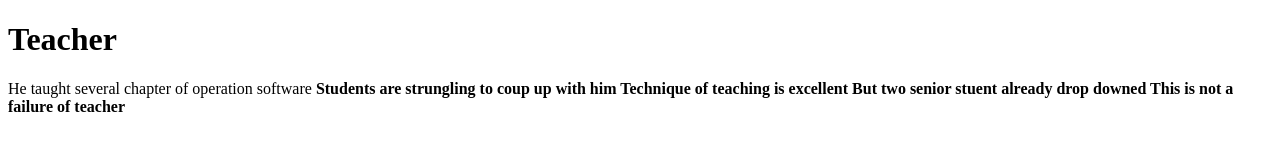
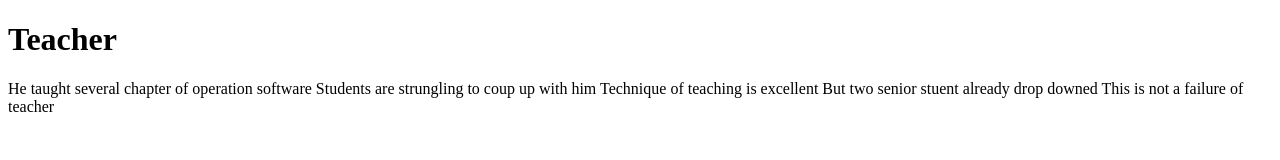
Before and after one commit to mostafa-va/test, a plain HTML site: page index.html in a window 1280 px wide. Drawn offline with Linux system fonts and the light colour scheme.

Commit message:
Update index.html

```diff
--- a/index.html
+++ b/index.html
@@ -2,10 +2,10 @@
 <html>
 <body>
 <h1>Teacher</h1>
-  He taught several chapter of operation software<b>
-  Students are strungling to coup up with him<b>
- Technique of teaching is excellent<b>
-But two senior stuent already drop downed <b>
-This is not a failure of teacher<b>
+  He taught several chapter of operation software
+  Students are strungling to coup up with him
+ Technique of teaching is excellent
+But two senior stuent already drop downed
+This is not a failure of teacher
 </body>
 </html>
```
